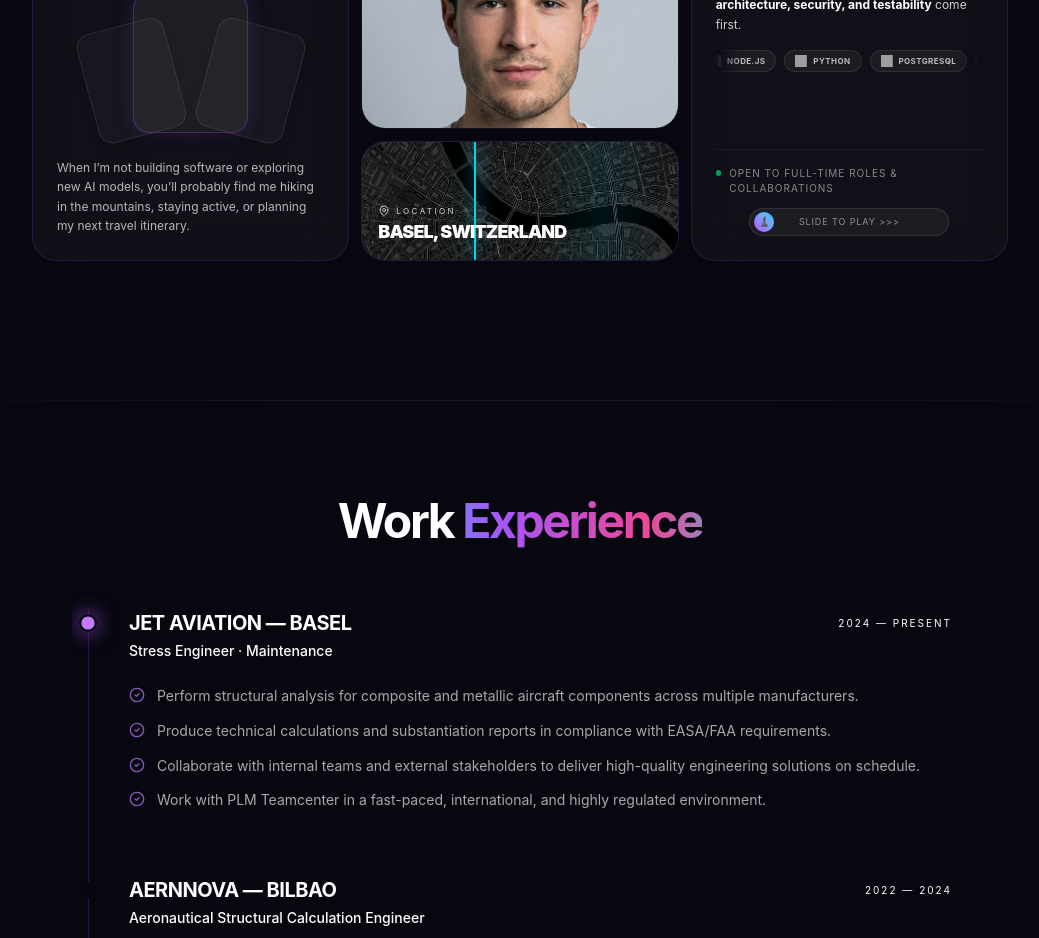
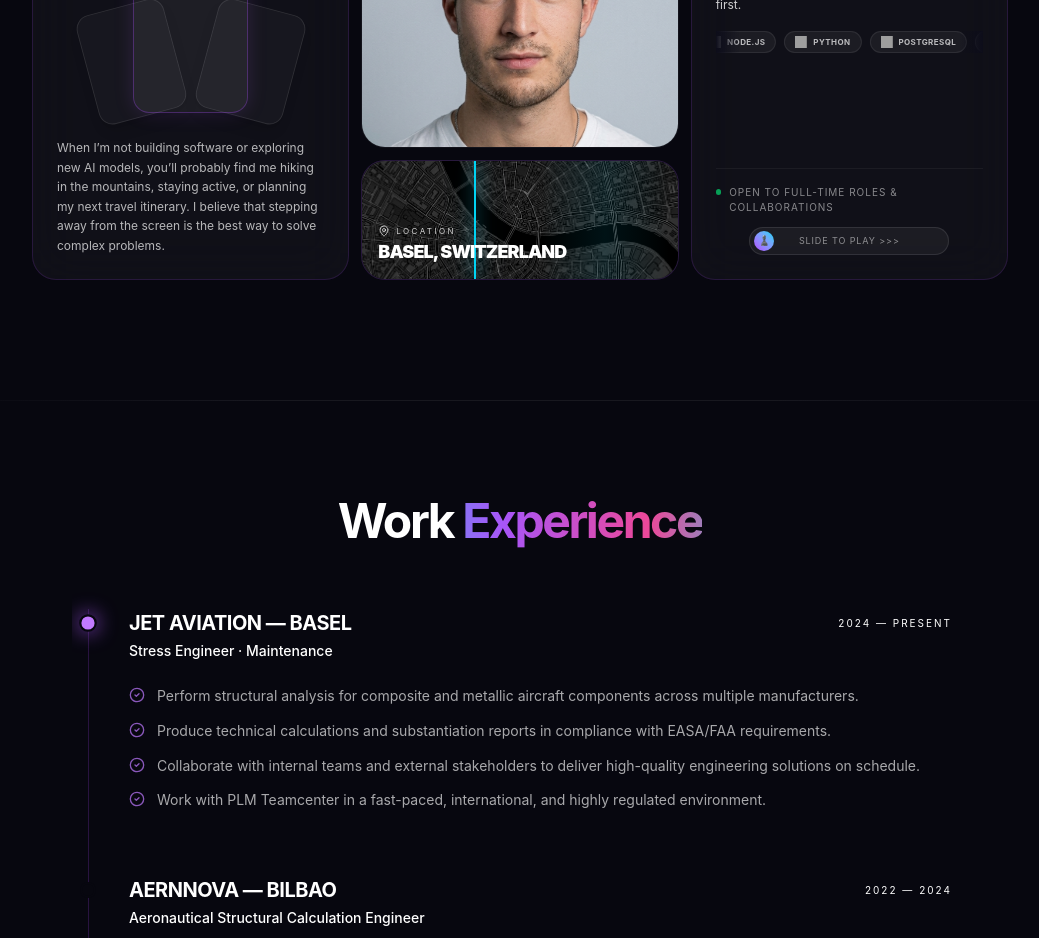
Before and after one commit to andermanasalb/Portfolio, a Next.js app: page / in a window 1280 px wide. Shown: the part 1200-2138 px from the top of the page, without its empty margins (120-1159 px from the left). Built offline with nearby package versions, Linux system fonts and the light colour scheme; grey boxes are pictures that could not be loaded.

Commit message:
feat: implement core portfolio sections including About and Hero components, and an AI chat API powered by Google Gemini.

```diff
--- a/src/app/api/chat/route.ts
+++ b/src/app/api/chat/route.ts
@@ -70,6 +70,7 @@ export async function POST(req: Request) {
       - Always respond in the language the user uses.
       - Be brief (maximum 2-3 paragraphs).
       - Do not invent technical details. If asked about something not here, state you represent his professional career.
+      - IMPORTANT: Do NOT use any Markdown formatting, especially double asterisks (**). Use only plain text.
     `
 
 
--- a/src/components/about.tsx
+++ b/src/components/about.tsx
@@ -345,7 +345,7 @@ export function About() {
           <div className="h-0.5 w-8 bg-purple-500/50 rounded-full mb-4" />
           <DeckPhotos />
           <p className="text-xs leading-relaxed text-white/70 mt-2">
-            When I’m not building software or exploring new AI models, you’ll probably find me hiking in the mountains, staying active, or planning my next travel itinerary.
+            When I’m not building software or exploring new AI models, you’ll probably find me hiking in the mountains, staying active, or planning my next travel itinerary. I believe that stepping away from the screen is the best way to solve complex problems.
           </p>
         </motion.div>
 
--- a/src/components/hero.tsx
+++ b/src/components/hero.tsx
@@ -230,7 +230,12 @@ export function Hero() {
                             </div>
                           )}
                           <div className="font-medium whitespace-pre-wrap">
-                            {msg.content}
+                            {msg.content.split(/(\*\*.*?\*\*)/g).map((part, i) => {
+                              if (part.startsWith('**') && part.endsWith('**')) {
+                                return <strong key={i} className="font-bold text-white">{part.slice(2, -2)}</strong>
+                              }
+                              return part
+                            })}
                           </div>
                         </div>
                       </motion.div>
```
